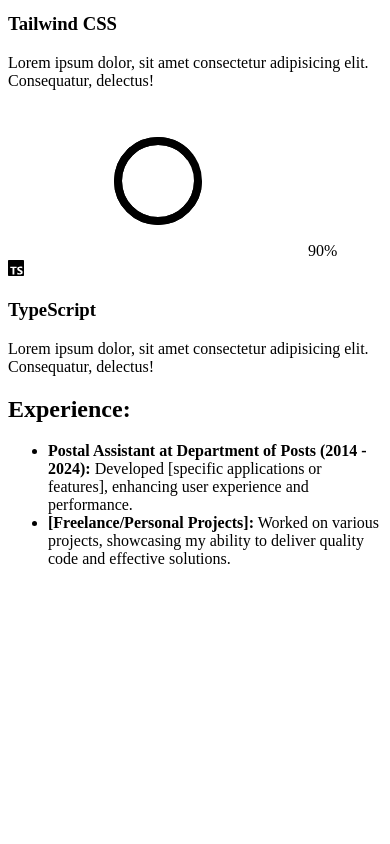
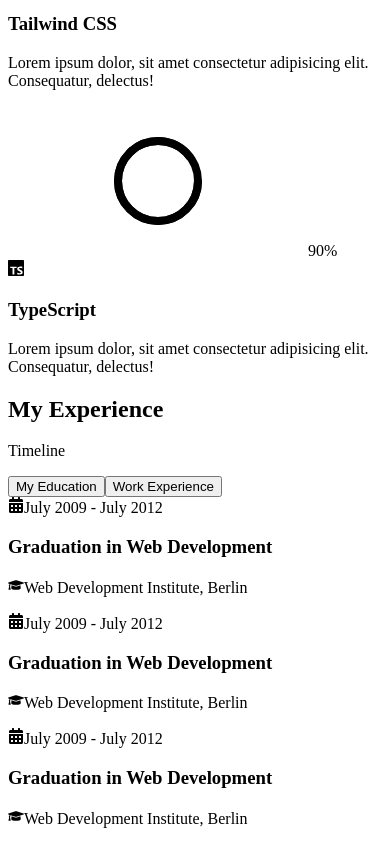
Before and after one commit to prasenjitpriyan/portfolio, a Next.js app: page /AboutPage in a window 390 px wide. Shown: the part 2648-3492 px from the top of the page. Before the commit the page ends 3232 px from the top, so only its background shows below. Built offline with nearby package versions, Linux system fonts and the light colour scheme.

Commit message:
Timeline added to the about page

```diff
--- a/components/ExperienceSection.jsx
+++ /dev/null
@@ -1,21 +0,0 @@
-import React from 'react'
-
-const ExperienceSection = () => (
-  <div>
-    <h2 className="text-2xl font-semibold text-my-color-5 mb-4">Experience:</h2>
-    <ul className="list-decimal list-inside text-my-color-4">
-      <li>
-        <strong>Postal Assistant at Department of Posts (2014 - 2024):</strong>{' '}
-        Developed [specific applications or features], enhancing user experience
-        and performance.
-      </li>
-      <li>
-        <strong>[Freelance/Personal Projects]:</strong> Worked on various
-        projects, showcasing my ability to deliver quality code and effective
-        solutions.
-      </li>
-    </ul>
-  </div>
-)
-
-export default ExperienceSection
--- /dev/null
+++ b/components/Timeline.jsx
@@ -0,0 +1,123 @@
+'use client'
+
+import React, { useState } from 'react'
+import { FaCalendarAlt, FaGraduationCap, FaBriefcase } from 'react-icons/fa'
+import { motion } from 'framer-motion'
+
+const Timeline = () => {
+  const [activeTab, setActiveTab] = useState('education')
+
+  const educationData = [
+    {
+      date: 'July 2009 - July 2012',
+      title: 'Graduation in Web Development',
+      institution: 'Web Development Institute, Berlin'
+    },
+    {
+      date: 'July 2009 - July 2012',
+      title: 'Graduation in Web Development',
+      institution: 'Web Development Institute, Berlin'
+    },
+    {
+      date: 'July 2009 - July 2012',
+      title: 'Graduation in Web Development',
+      institution: 'Web Development Institute, Berlin'
+    }
+  ]
+
+  const workData = [
+    {
+      date: 'July 2013 - July 2022',
+      title: 'Working as a Web Developer',
+      company: 'Creative Labs'
+    },
+    {
+      date: 'July 2013 - July 2022',
+      title: 'Working as a Web Developer',
+      company: 'Creative Labs'
+    },
+    {
+      date: 'July 2013 - July 2022',
+      title: 'Working as a Web Developer',
+      company: 'Creative Labs'
+    }
+  ]
+
+  const renderTimelineItems = (data, type) => {
+    return data.map((item, index) => (
+      <motion.div
+        key={index}
+        initial={{ opacity: 0, y: 50 }}
+        animate={{ opacity: 1, y: 0 }}
+        transition={{ duration: 0.5, delay: index * 0.2 }}
+        className={`flex items-center p-6 my-4 rounded-lg border ${
+          type === 'education' ? 'border-purple-400' : 'border-blue-400'
+        }`}
+      >
+        <div className="flex items-center text-gray-600">
+          <FaCalendarAlt className="mr-2" />
+          <span>{item.date}</span>
+        </div>
+        <div className="ml-6">
+          <h3 className="text-lg font-semibold">{item.title}</h3>
+          <p className="text-purple-600">
+            {type === 'education' ? (
+              <>
+                <FaGraduationCap className="inline mr-2" />
+                {item.institution}
+              </>
+            ) : (
+              <>
+                <FaBriefcase className="inline mr-2" />
+                {item.company}
+              </>
+            )}
+          </p>
+        </div>
+      </motion.div>
+    ))
+  }
+
+  return (
+    <section className="py-16">
+      <div className="text-center">
+        <h2 className="text-4xl font-bold mb-2">My Experience</h2>
+        <p className="text-yellow-500 mb-10">Timeline</p>
+      </div>
+      <div className="flex justify-center space-x-4 mb-8">
+        <button
+          onClick={() => setActiveTab('education')}
+          className={`px-6 py-2 font-semibold rounded-full ${
+            activeTab === 'education'
+              ? 'bg-purple-400 text-white'
+              : 'bg-gray-200 text-gray-600'
+          }`}
+        >
+          My Education
+        </button>
+        <button
+          onClick={() => setActiveTab('work')}
+          className={`px-6 py-2 font-semibold rounded-full ${
+            activeTab === 'work'
+              ? 'bg-blue-400 text-white'
+              : 'bg-gray-200 text-gray-600'
+          }`}
+        >
+          Work Experience
+        </button>
+      </div>
+
+      <div className="container mx-auto grid grid-cols-1 lg:grid-cols-2 gap-8">
+        <div>
+          {activeTab === 'education' &&
+            renderTimelineItems(educationData, 'education')}
+        </div>
+        <div>
+          {activeTab === 'work' && renderTimelineItems(workData, 'work')}
+        </div>
+      </div>
+    </section>
+  )
+}
+
+export default Timeline
--- a/pages/AboutPage.jsx
+++ b/pages/AboutPage.jsx
@@ -1,14 +1,14 @@
 import React from 'react'
 import IntroductionSection from '@/components/IntroductionSection'
 import SkillsSection from '@/components/SkillsSection'
-import ExperienceSection from '@/components/ExperienceSection'
+import Timeline from '@/components/Timeline'
 
 const AboutPage = () => (
   <div className="min-h-screen bg-my-color-2 text-my-color-4 flex items-center justify-center">
     <div className="max-w-8xl mx-auto p-8">
       <IntroductionSection />
       <SkillsSection />
-      <ExperienceSection />
+      <Timeline />
     </div>
   </div>
 )
```
